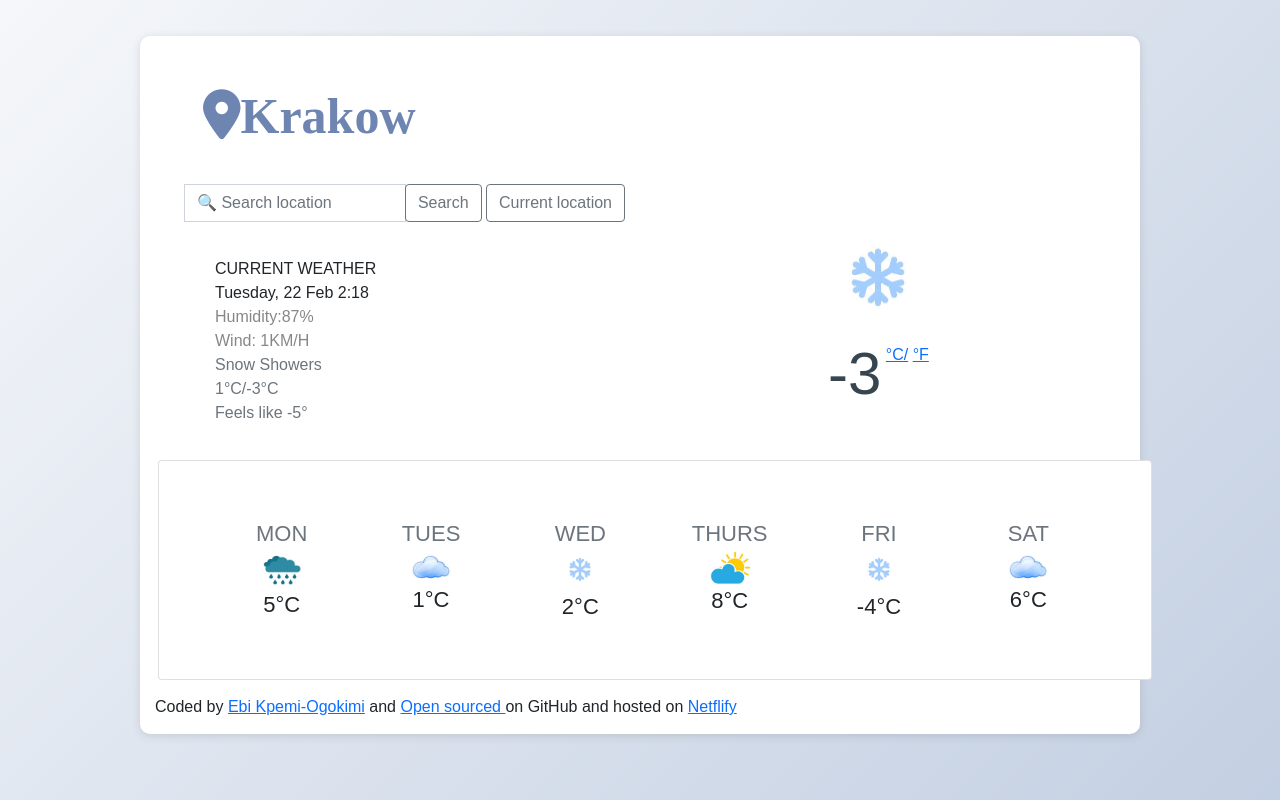
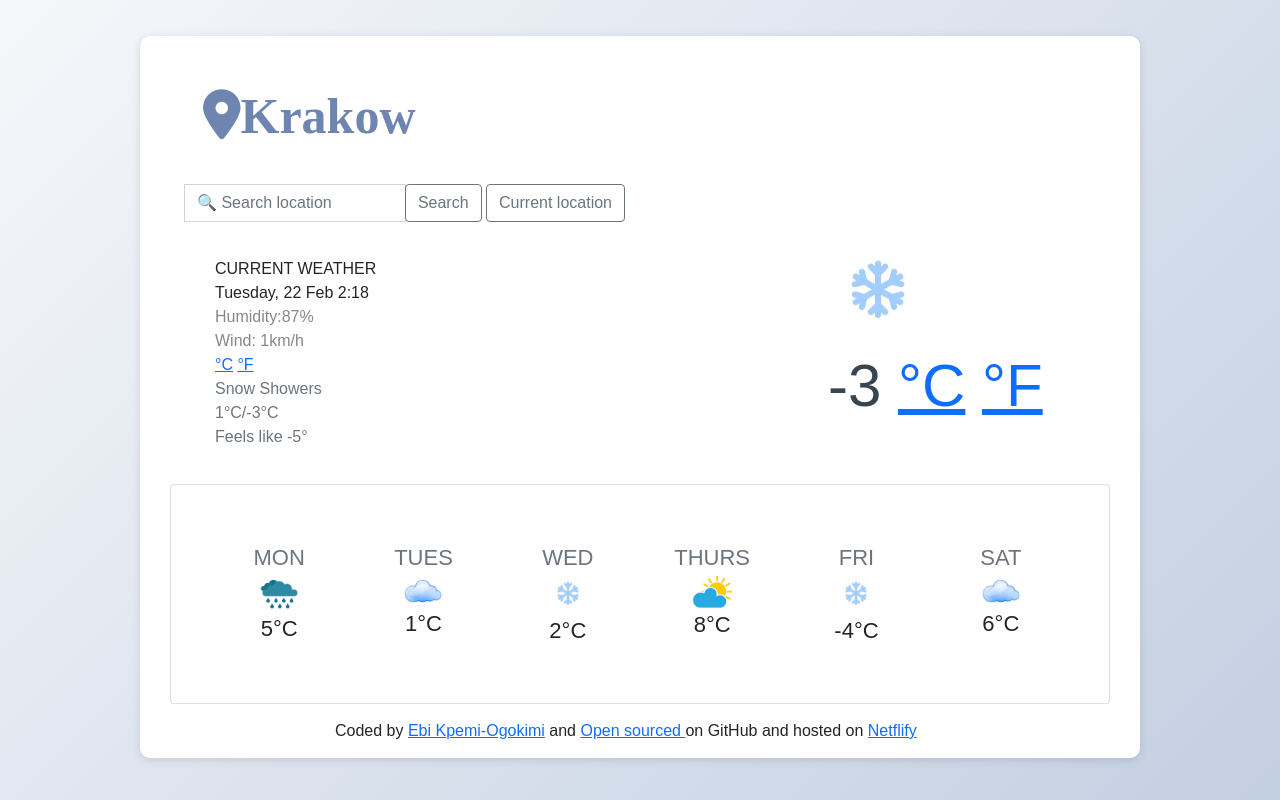
Before and after one commit to Ebi27/Weather-App, a website built with Parcel: page index.html in a window 1280 px wide. Built offline with nearby package versions, Linux system fonts and the light colour scheme; no server answers.

Commit message:
corrected a spelling mistake

```diff
--- a/index.html
+++ b/index.html
@@ -83,10 +83,13 @@
                 <span class="time">11:50am</span>
                 <br />
                 <div class="other">
-                    Humidity:<span id="Humidity">87</span>%
-                  <br>
-                    Wind: <span id="wind"> 1</span>KM/H
+                  Humidity:<span id="Humidity">87</span>%
+                  <br />
+                  Wind: <span id="wind"> 1</span>km/h
                 </div>
+                <a href="#" id="celsius">°C</a>
+                <a href="#" id="fahreneit">°F</a>
+                <br />
                 <span class="text-secondary">
                   Snow Showers <br />1°C/-3°C<br />Feels like -5°</span
                 >
@@ -95,12 +98,15 @@
 
             <!--5-day weather forecast-->
             <div class="col-6 my-auto">
-            <div class="clearfix weather-temperature">
-                <img src="images/snow.png" alt="snow" class="float-left" width="100px">
-              <div id="temperature">-3<span class="units">
-               <a href="#" id="celsius">°C/</a>
-                <a href="#" id="fahreneit">°F</a>
-                </span></div>
+              <span class="icon weather-temperature">
+                <img src="images/snow.png" alt="snow" width="100px"
+              /></span>
+              <div id="temperature">-3
+            <span class="units">
+              <a href="#" id="celsius" class="active">°C</a>
+              <a href="#" id="fahreneit">°F</a>
+              </span>
+            </div>
             </div>
           </div>
         </div>
@@ -151,11 +157,24 @@
             </div>
           </div>
         </div>
-         <footer>
-        Coded by <a href="https://www.linkedin.com/in/ebi-kpemi-ogokimi/"target="_blank"> Ebi Kpemi-Ogokimi</a> and <a href="https://github.com/Ebi27/Weather-app" target="_blank">Open sourced </a> on GitHub and hosted on <a href="https://weather-ebi-app.netlify.app/"target="_blank">Netflify</a>
-      </footer>
+        <footer>
+          Coded by
+          <a
+            href="https://www.linkedin.com/in/ebi-kpemi-ogokimi/"
+            target="_blank"
+          >
+            Ebi Kpemi-Ogokimi</a
+          >
+          and
+          <a href="https://github.com/Ebi27/Weather-app" target="_blank"
+            >Open sourced
+          </a>
+          on GitHub and hosted on
+          <a href="https://weather-ebi-app.netlify.app/" target="_blank"
+            >Netflify</a
+          >
+        </footer>
       </div>
-
     </div>
     <!--JavaScript File Link-->
     <script type="text/javascript" src="src/index.js"></script>
```
